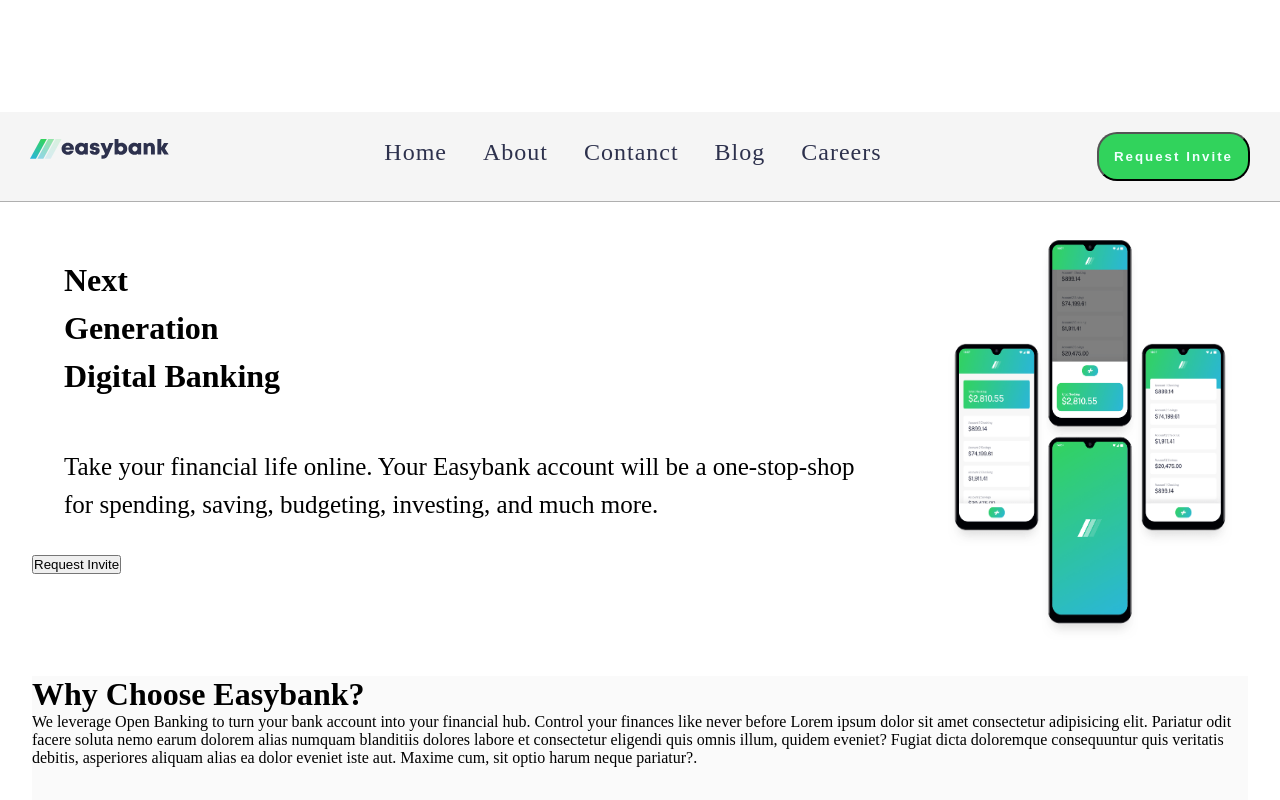
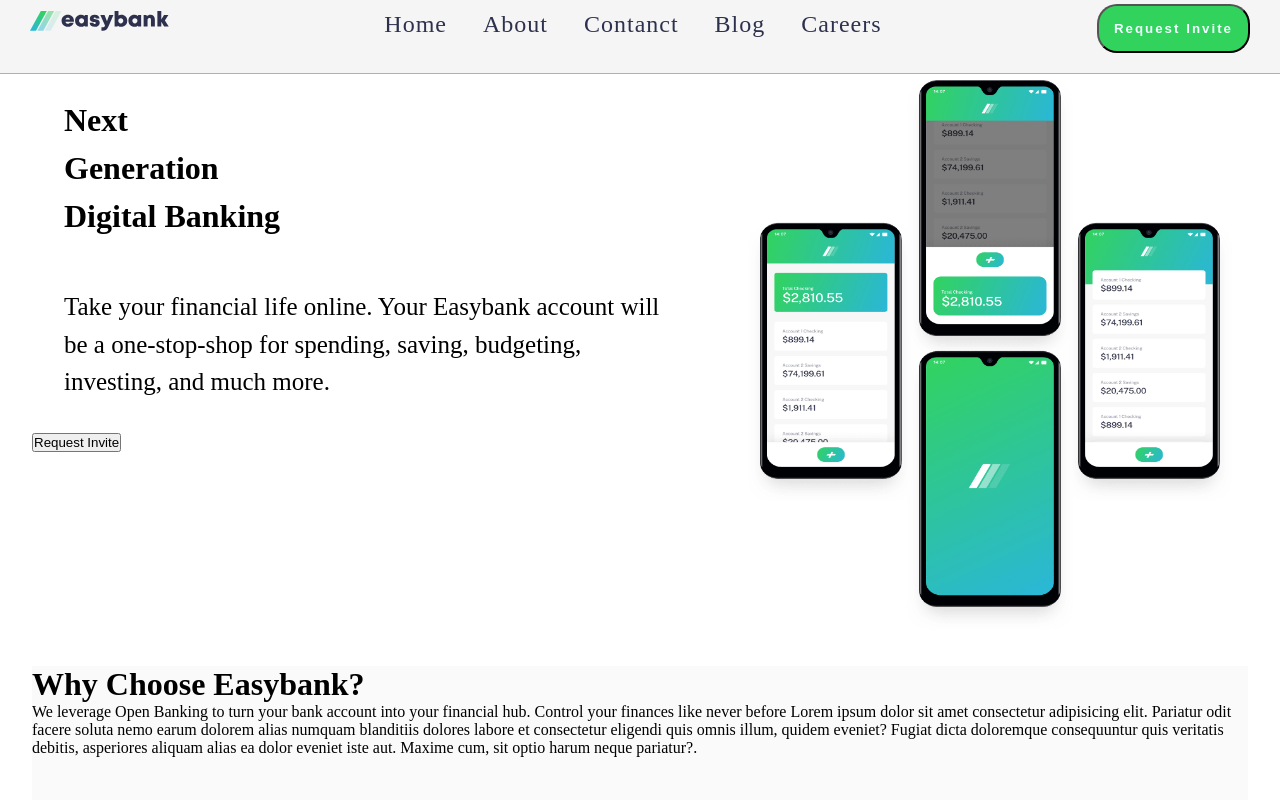
Before and after one commit to John-Mwau/Bank-Project, a plain HTML site: page index.html in a window 1280 px wide. Shown: the top 800 px of the page. Drawn offline with Linux system fonts and the light colour scheme.

Commit message:
margin changes

```diff
--- a/index.css
+++ b/index.css
@@ -16,7 +16,7 @@ body {
 .header_area {
     background-color: whitesmoke;
     width: 100%;
-     margin-top: -8rem;
+     margin-top: -6rem;
     padding: 10px 30px;
     border-bottom: 1px solid #909090ad;
     position: fixed;
@@ -91,7 +91,7 @@ body {
     display: flex;
     flex-direction: row;
     flex: 1 2;
-    margin: 15rem 2rem 2rem;
+    margin: 5rem 2rem 2rem;
     gap: 2rem;
 
 }
@@ -105,8 +105,8 @@ body {
     line-height: 1.5;
 }
  .image_Container img{
-    width: 300px;
-    height: 400px;
+    width: 500px;
+    height: 550px;
     padding-right: 1rem;
 }
 
```
